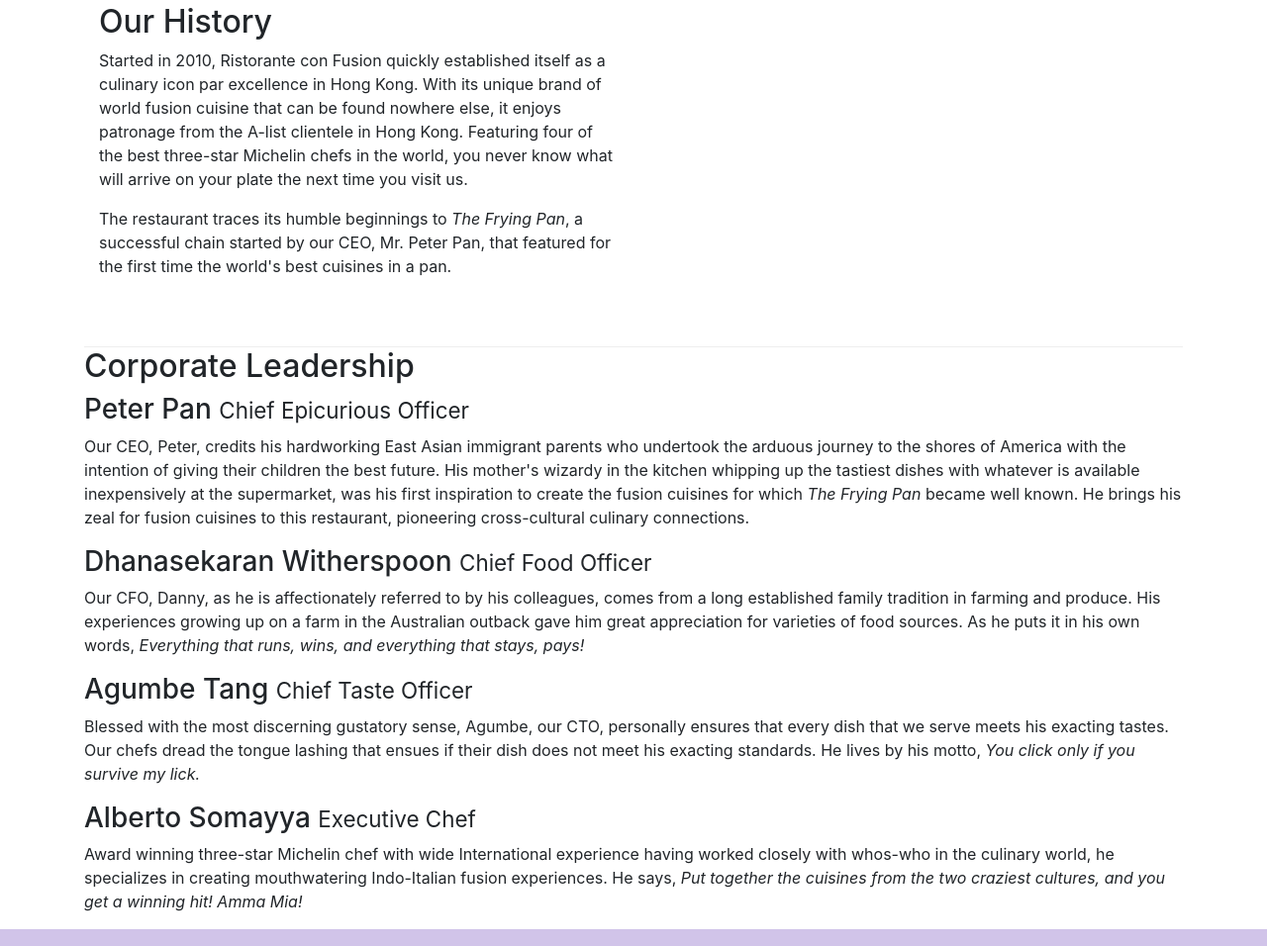
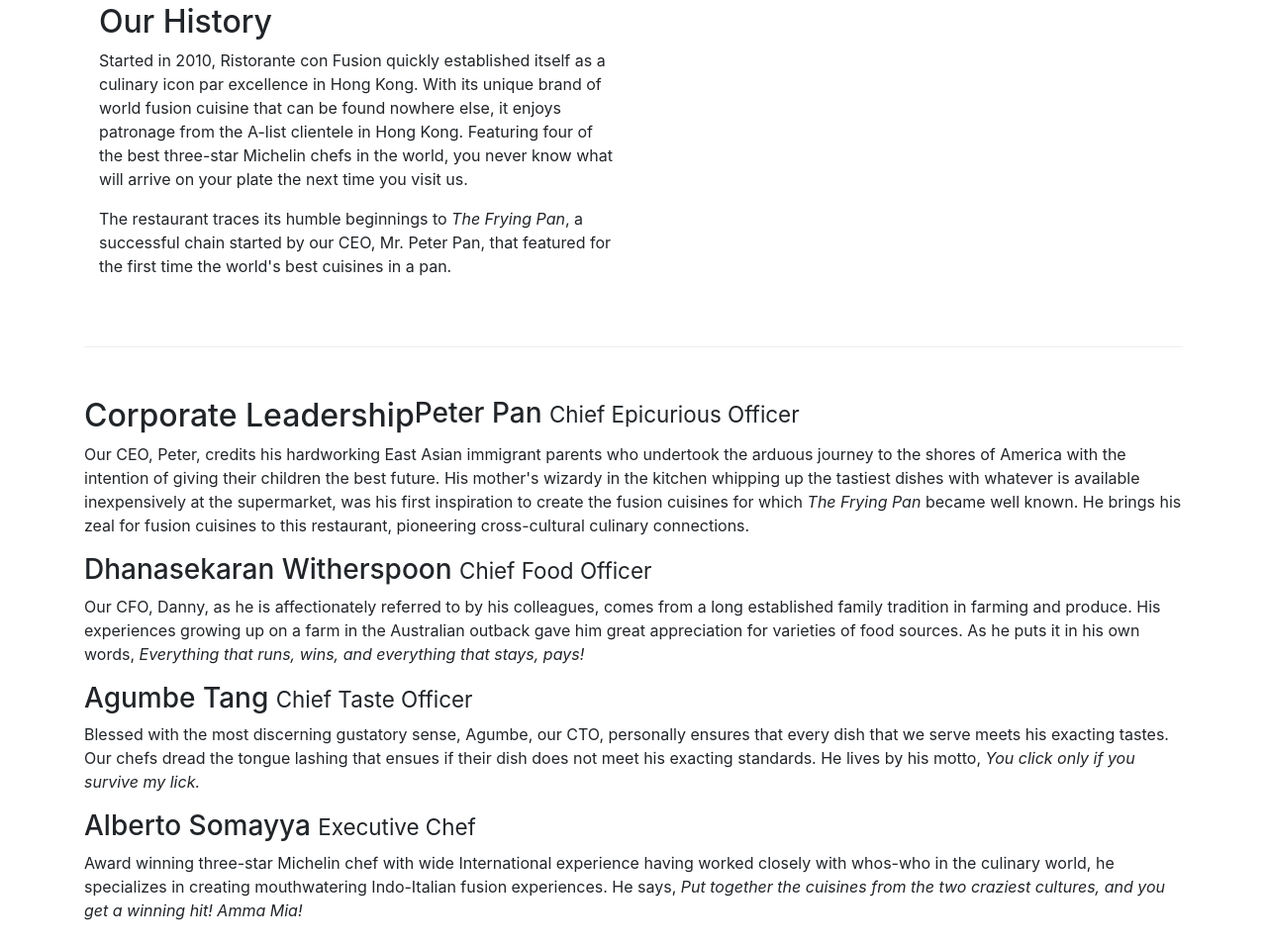
Before and after one commit to liodom/conFusion, a website: page aboutus.html in a window 1280 px wide. Shown: the part 400-1356 px from the top of the page at 99% size. Drawn offline with nearby package versions, Linux system fonts and the light colour scheme.

Commit message:
assignment 1

```diff
--- a/aboutus.html
+++ b/aboutus.html
@@ -54,7 +54,7 @@
 
 
         <div class="container">
-            <div>
+            <div class="row row-content">
                 <h2>Corporate Leadership</h2>
                 <h3>Peter Pan <small>Chief Epicurious Officer</small></h3>
                 <p class="d-none d-sm-block">Our CEO, Peter, credits his hardworking East Asian immigrant parents who undertook the arduous journey to the shores of America with the intention of giving their children the best future. His mother's wizardy in the kitchen whipping up the tastiest dishes with whatever is available inexpensively at the supermarket, was his first inspiration to create the fusion cuisines for which <em>The Frying Pan</em> became well known. He brings his zeal for fusion cuisines to this restaurant, pioneering cross-cultural culinary connections.</p>
```
